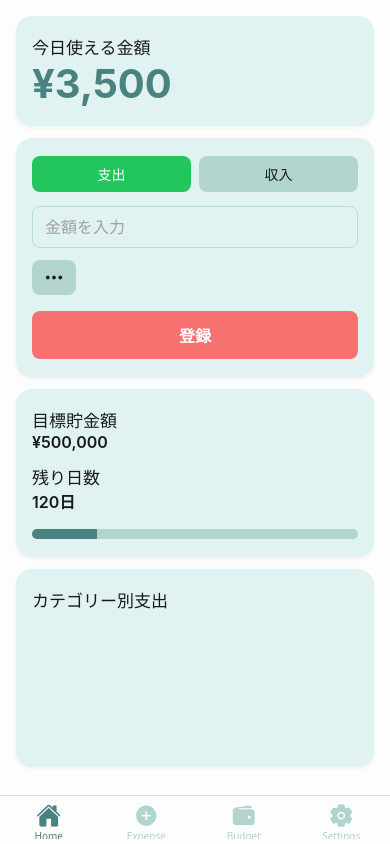
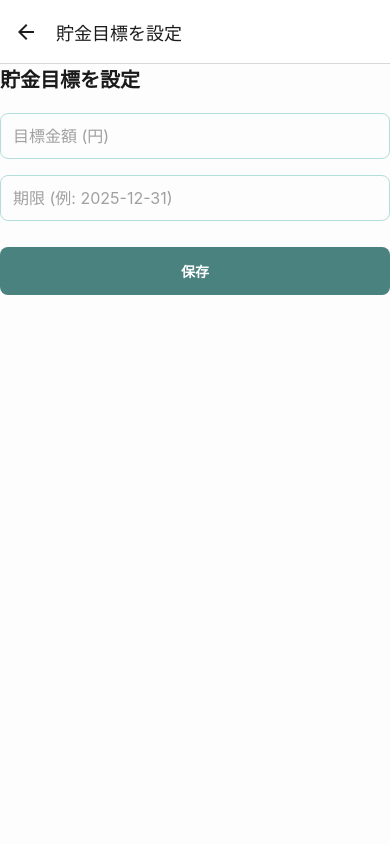
Before and after one commit to ouioui99/libremoney, a React Native app in the folder myapp/: screen /SavingsGoal in a window 390 px wide. Built offline with nearby package versions, Linux system fonts and the light colour scheme; what react-native-calendars, react-native-worklets would draw is missing.

Commit message:
貯金目標設定画面に遷移するように実装

```diff
--- a/myapp/App.tsx
+++ b/myapp/App.tsx
@@ -4,6 +4,7 @@ import BottomTabNavigator from "./src/navigation/BottomTabNavigator";
 import { SafeAreaProvider } from "react-native-safe-area-context";
 import { ThemeProvider } from "./src/contexts/ThemeContext";
 import { GestureHandlerRootView } from "react-native-gesture-handler";
+import AppNavigator from "./src/navigation/AppNavigator";
 
 export default function App() {
   return (
@@ -11,7 +12,7 @@ export default function App() {
       <GestureHandlerRootView style={{ flex: 1 }}>
         <ThemeProvider>
           <NavigationContainer>
-            <BottomTabNavigator />
+            <AppNavigator />
           </NavigationContainer>
         </ThemeProvider>
       </GestureHandlerRootView>
--- /dev/null
+++ b/myapp/src/navigation/AppNavigator.tsx
@@ -0,0 +1,26 @@
+// navigation/AppNavigator.tsx
+import React from "react";
+import { createNativeStackNavigator } from "@react-navigation/native-stack";
+import BottomTabNavigator from "./BottomTabNavigator";
+import SavingsGoalScreen from "../screens/SavingsGoalScreen";
+
+const Stack = createNativeStackNavigator();
+
+export default function AppNavigator() {
+  return (
+    <Stack.Navigator>
+      {/* 下部タブを含むメインナビゲーション */}
+      <Stack.Screen
+        name="MainTabs"
+        component={BottomTabNavigator}
+        options={{ headerShown: false }}
+      />
+      {/* 追加した画面 */}
+      <Stack.Screen
+        name="SavingsGoal"
+        component={SavingsGoalScreen}
+        options={{ title: "貯金目標を設定" }}
+      />
+    </Stack.Navigator>
+  );
+}
--- /dev/null
+++ b/myapp/src/screens/SavingsGoalScreen.tsx
@@ -0,0 +1,74 @@
+// screens/SavingsGoalScreen.tsx
+import React, { useState } from "react";
+import {
+  View,
+  Text,
+  TextInput,
+  TouchableOpacity,
+  StyleSheet,
+} from "react-native";
+import { useTheme } from "../contexts/ThemeContext";
+import { colors } from "../theme/colors";
+import SafeAreaLayout from "../components/SafeAreaLayout";
+
+export default function SavingsGoalScreen({ navigation }: any) {
+  const { theme } = useTheme();
+  const c = colors[theme];
+  const [amount, setAmount] = useState("");
+  const [deadline, setDeadline] = useState("");
+
+  const handleSave = () => {
+    console.log("保存:", { amount, deadline });
+    navigation.goBack();
+  };
+
+  return (
+    <SafeAreaLayout
+      style={[styles.container, { backgroundColor: c.background }]}
+    >
+      <Text style={[styles.title, { color: c.text }]}>貯金目標を設定</Text>
+
+      <TextInput
+        style={[styles.input, { borderColor: c.border, color: c.text }]}
+        placeholder="目標金額 (円)"
+        placeholderTextColor={c.placeholder}
+        keyboardType="numeric"
+        value={amount}
+        onChangeText={setAmount}
+      />
+
+      <TextInput
+        style={[styles.input, { borderColor: c.border, color: c.text }]}
+        placeholder="期限 (例: 2025-12-31)"
+        placeholderTextColor={c.placeholder}
+        value={deadline}
+        onChangeText={setDeadline}
+      />
+
+      <TouchableOpacity
+        style={[styles.button, { backgroundColor: c.accent }]}
+        onPress={handleSave}
+      >
+        <Text style={{ color: "#fff", fontWeight: "bold" }}>保存</Text>
+      </TouchableOpacity>
+    </SafeAreaLayout>
+  );
+}
+
+const styles = StyleSheet.create({
+  container: { flex: 1, padding: 20 },
+  title: { fontSize: 20, fontWeight: "600", marginBottom: 20 },
+  input: {
+    borderWidth: 1,
+    borderRadius: 8,
+    padding: 12,
+    marginBottom: 16,
+    fontSize: 16,
+  },
+  button: {
+    padding: 14,
+    borderRadius: 8,
+    alignItems: "center",
+    marginTop: 10,
+  },
+});
--- a/myapp/src/screens/SettingsScreen.tsx
+++ b/myapp/src/screens/SettingsScreen.tsx
@@ -12,7 +12,7 @@ import { useTheme } from "../contexts/ThemeContext";
 import SafeAreaLayout from "../components/SafeAreaLayout";
 import { colors } from "../theme/colors";
 
-export default function SettingsScreen() {
+export default function SettingsScreen({ navigation }: any) {
   const { theme, setMode, mode } = useTheme();
   const c = colors[theme];
   const [isDarkMode, setIsDarkMode] = useState(mode === "dark");
@@ -23,7 +23,7 @@ export default function SettingsScreen() {
     setIsDarkMode(!isDarkMode);
   };
 
-  const handleTargetSettings = () => console.log("収入設定を開く");
+  const handleTargetSettings = () => navigation.navigate("SavingsGoal");
   const handleIncomeSettings = () => console.log("収入設定を開く");
   const handleRegularExpenseSettings = () => console.log("定期支出設定を開く");
 
```
